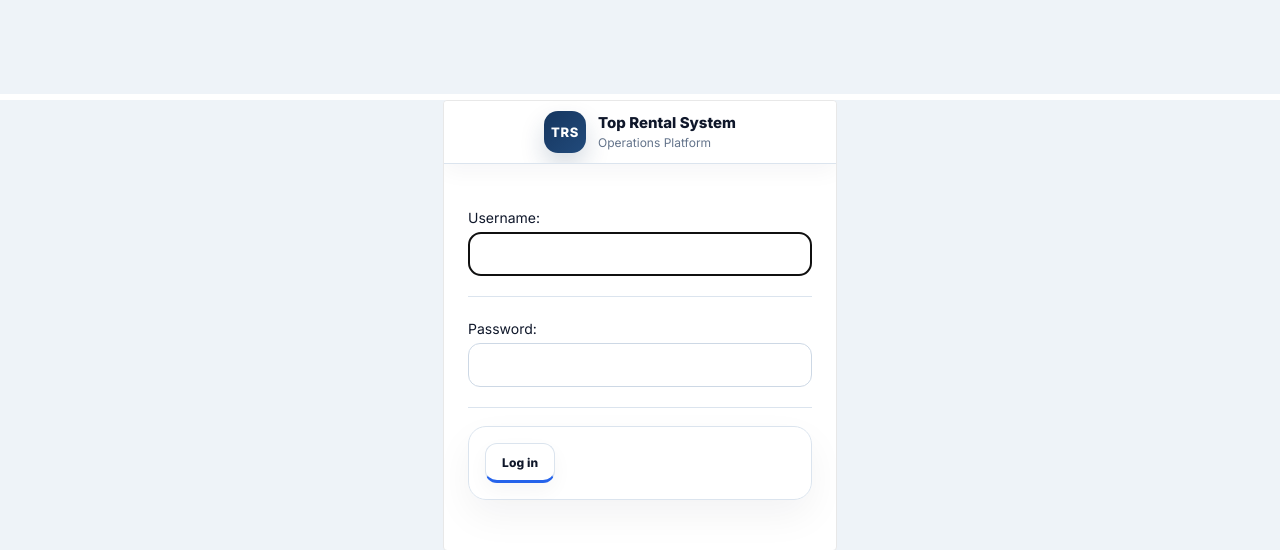
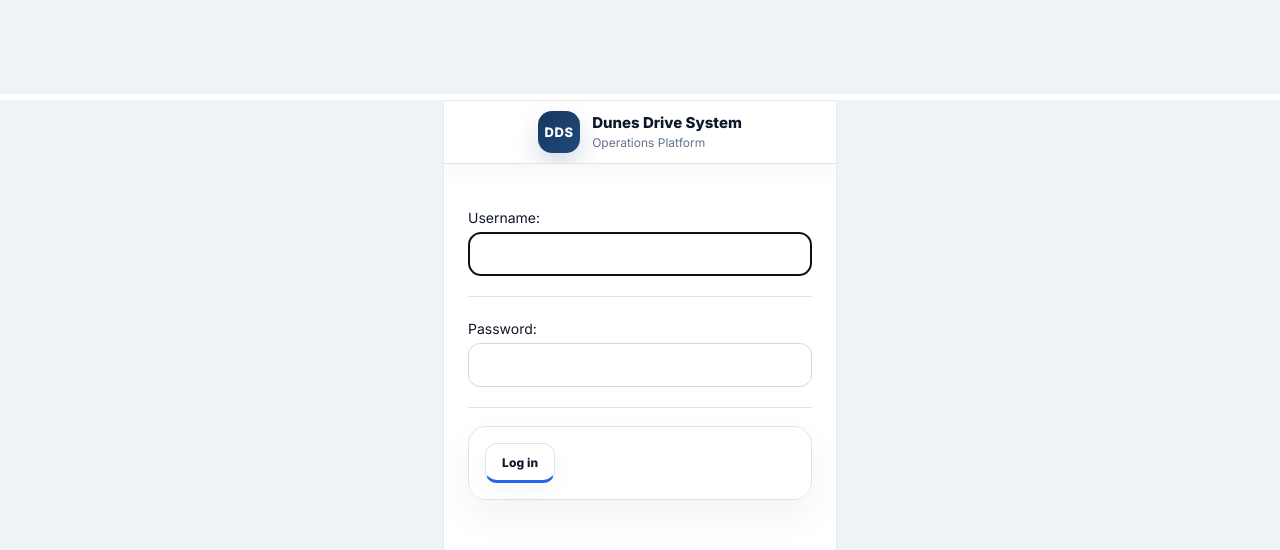
Before and after one commit to Nawrasasas/car_rental_system, a Django app: page /admin/login/?next=/admin/ in a window 1280 px wide. Shown: the top 550 px of the page. Run offline with Django 4.2, Linux system fonts and the light colour scheme; parts of the project's set-up code (start-up, migrations or seed data) failed here and were passed over.

Commit message:
rename app

```diff
--- a/templates/admin/base_site.html
+++ b/templates/admin/base_site.html
@@ -9,9 +9,9 @@
 {% block branding %}
     <div class="brand-shell">
         <a href="{% url 'admin:index' %}" class="brand-link">
-            <span class="brand-mark">TRS</span>
+            <span class="brand-mark">DDS</span>
             <span class="brand-copy">
-                <strong>Top Rental System</strong>
+                <strong>Dunes Drive System</strong>
                 <small>Operations Platform</small>
             </span>
         </a>
```
